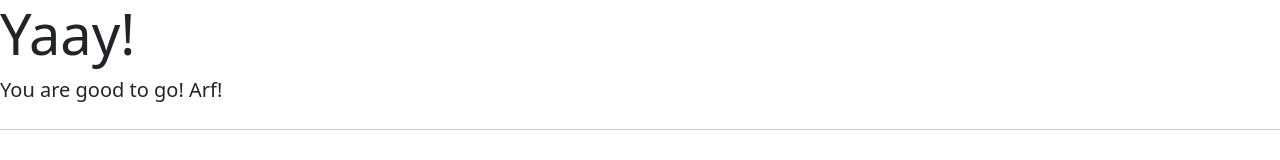
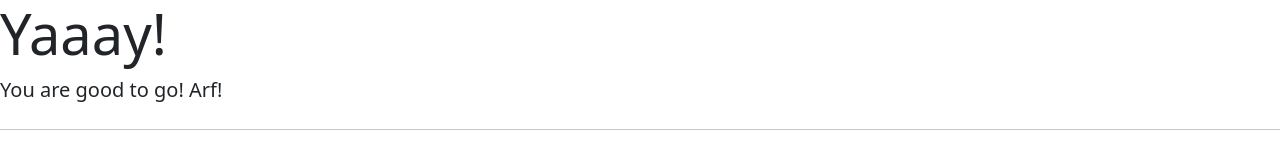
Before and after one commit to V1ctorBarbosa/Daily-Bark, a website: page success.html in a window 1280 px wide. Drawn offline with nearby package versions, Linux system fonts and the light colour scheme.

Commit message:
third commit

```diff
--- a/success.html
+++ b/success.html
@@ -11,7 +11,7 @@
 </head>
 <body>
     <div class="jumbotron">
-        <h1 class="display-4">Yaay!</h1>
+        <h1 class="display-4">Yaaay!</h1>
         <p class="lead">You are good to go! Arf!</p>
         <hr class="my-4">
       </div>
```
